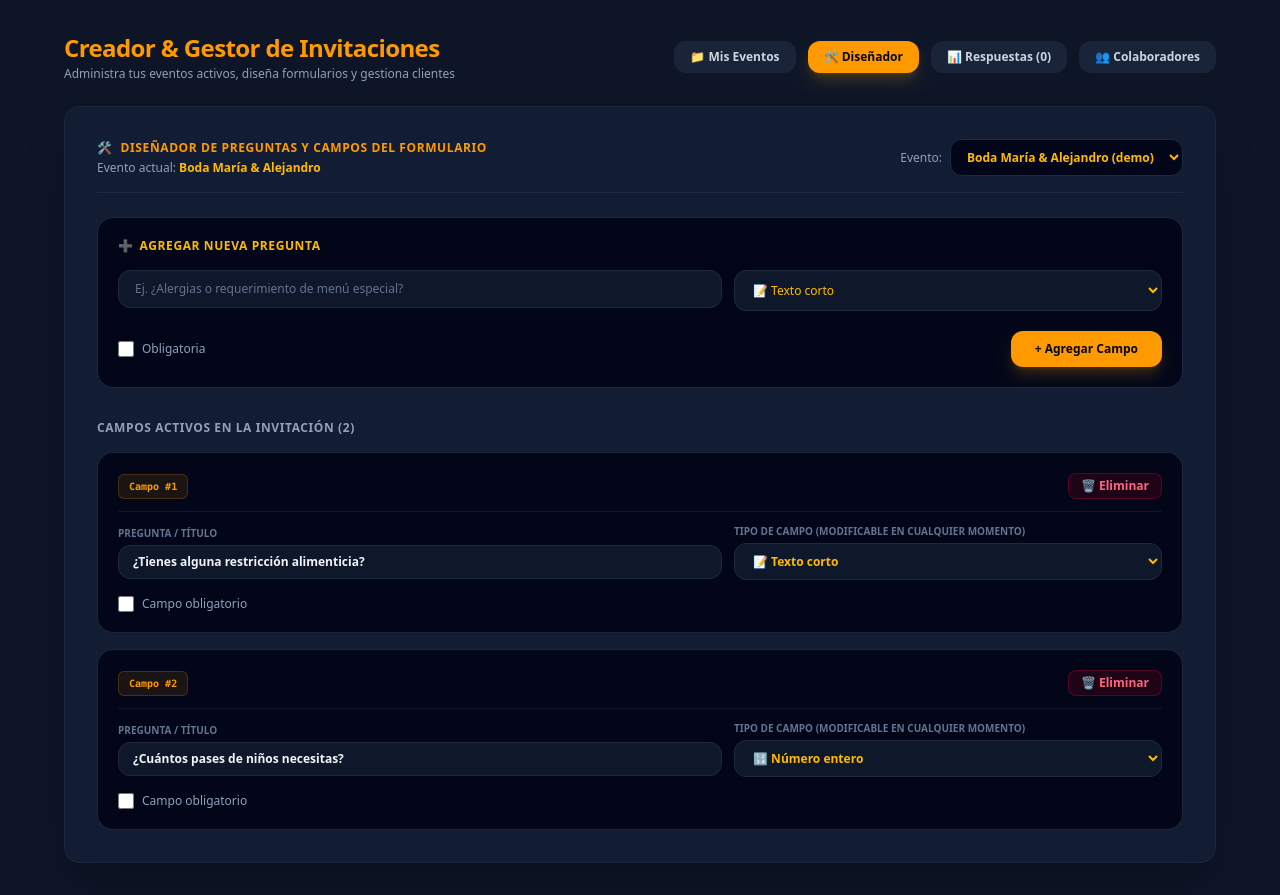
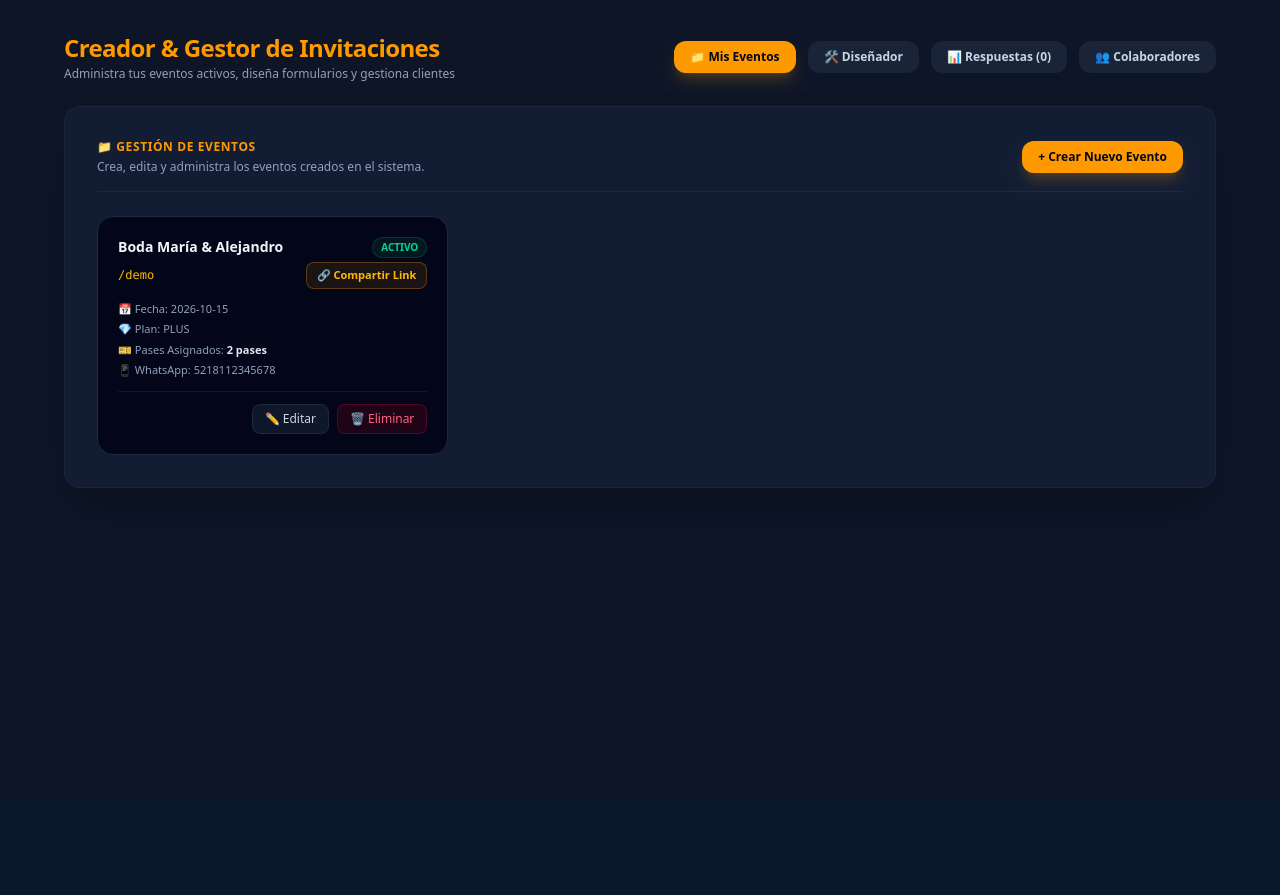
Before and after one commit to juancbtis258/invitation-engine, a Next.js app: page /admin in a window 1280 px wide. After the commit the page ends 800 px from the top, so only its background shows below. Built offline with nearby package versions, Linux system fonts and the light colour scheme.

Commit message:
Fix: restaurar seccion de pases y boton compartir link

```diff
--- a/app/admin/page.tsx
+++ b/app/admin/page.tsx
@@ -2,7 +2,6 @@
 
 import { useState, useEffect } from "react";
 
-// Tipos de campo Tally expandidos
 export type QuestionType =
   | "text"
   | "paragraph"
@@ -31,6 +30,7 @@ interface EventItem {
   plan: string;
   active: boolean;
   whatsappPhone: string;
+  pasesAsignados?: number; // Configuración de Pases
   questions: Question[];
 }
 
@@ -70,7 +70,9 @@ const TIPO_LABELS: Record<QuestionType, { name: string; icon: string }> = {
 export default function AdminDashboardPage() {
   const [tabActiva, setTabActiva] = useState<
     "eventos" | "disenador" | "respuestas" | "colaboradores"
-  >("disenador");
+  >("eventos");
+
+  const [copiadoSlug, setCopiadoSlug] = useState<string | null>(null);
 
   const [eventos, setEventos] = useState<EventItem[]>([
     {
@@ -81,6 +83,7 @@ export default function AdminDashboardPage() {
       plan: "PLUS",
       active: true,
       whatsappPhone: "5218112345678",
+      pasesAsignados: 2,
       questions: [
         {
           id: "q1",
@@ -109,6 +112,7 @@ export default function AdminDashboardPage() {
   const [modalDate, setModalDate] = useState("");
   const [modalPlan, setModalPlan] = useState("PLUS");
   const [modalWhatsapp, setModalWhatsapp] = useState("");
+  const [modalPases, setModalPases] = useState<number>(2);
   const [modalActive, setModalActive] = useState(true);
   const [editandoEventoId, setEditandoEventoId] = useState<string | null>(null);
 
@@ -163,6 +167,7 @@ export default function AdminDashboardPage() {
     setModalDate("");
     setModalPlan("PLUS");
     setModalWhatsapp("");
+    setModalPases(2);
     setModalActive(true);
     setMostrarModalEvento(true);
   };
@@ -175,6 +180,7 @@ export default function AdminDashboardPage() {
     setModalDate(ev.targetDate);
     setModalPlan(ev.plan);
     setModalWhatsapp(ev.whatsappPhone || "");
+    setModalPases(ev.pasesAsignados || 2);
     setModalActive(ev.active);
     setMostrarModalEvento(true);
   };
@@ -194,6 +200,7 @@ export default function AdminDashboardPage() {
                 targetDate: modalDate,
                 plan: modalPlan,
                 whatsappPhone: modalWhatsapp,
+                pasesAsignados: Number(modalPases),
                 active: modalActive,
               }
             : ev
@@ -208,6 +215,7 @@ export default function AdminDashboardPage() {
         plan: modalPlan,
         active: modalActive,
         whatsappPhone: modalWhatsapp,
+        pasesAsignados: Number(modalPases),
         questions: [],
       };
       setEventos([...eventos, nuevo]);
@@ -222,6 +230,13 @@ export default function AdminDashboardPage() {
     if (eventoSeleccionadoId === id && filtrados.length > 0) {
       setEventoSeleccionadoId(filtrados[0].id);
     }
+  };
+
+  const copiarLinkEvento = (slug: string) => {
+    const url = `${window.location.origin}/${slug}`;
+    navigator.clipboard.writeText(url);
+    setCopiadoSlug(slug);
+    setTimeout(() => setCopiadoSlug(null), 2500);
   };
 
   // Diseñador
@@ -352,7 +367,7 @@ export default function AdminDashboardPage() {
                   : "bg-slate-800/80 text-slate-300 hover:bg-slate-800"
               }`}
             >
-              🛠️ Diseñador
+              🛠️️ Diseñador
             </button>
 
             <button
@@ -418,10 +433,24 @@ export default function AdminDashboardPage() {
                         {ev.active ? "ACTIVO" : "INACTIVO"}
                       </span>
                     </div>
-                    <p className="text-xs font-mono text-amber-400 mt-1">/{ev.slug}</p>
+
+                    <div className="flex items-center justify-between mt-1">
+                      <p className="text-xs font-mono text-amber-400">/{ev.slug}</p>
+
+                      {/* BOTÓN COMPARTIR LINK RÁPIDO */}
+                      <button
+                        onClick={() => copiarLinkEvento(ev.slug)}
+                        className="text-[11px] font-bold text-amber-400 hover:text-amber-300 bg-amber-500/10 hover:bg-amber-500/20 border border-amber-500/30 px-2.5 py-1 rounded-lg transition-all cursor-pointer flex items-center gap-1"
+                        title="Copiar enlace de invitación"
+                      >
+                        {copiadoSlug === ev.slug ? "¡Copiado! 🚀" : "🔗 Compartir Link"}
+                      </button>
+                    </div>
+
                     <div className="text-[11px] text-slate-400 mt-3 space-y-1">
                       <p>📅 Fecha: {ev.targetDate || "Sin fecha"}</p>
                       <p>💎 Plan: {ev.plan}</p>
+                      <p>🎫 Pases Asignados: <span className="text-slate-200 font-bold">{ev.pasesAsignados ?? 2} pases</span></p>
                       <p>📱 WhatsApp: {ev.whatsappPhone || "No asignado"}</p>
                     </div>
                   </div>
@@ -585,7 +614,7 @@ export default function AdminDashboardPage() {
 
                       <div className="md:col-span-5">
                         <label className="block text-[10px] uppercase text-slate-500 font-bold mb-1">
-                          Tipo de campo (Modificable en cualquier momento)
+                          Tipo de campo
                         </label>
                         <select
                           value={q.type}
@@ -887,6 +916,17 @@ export default function AdminDashboardPage() {
                 </div>
               </div>
 
+              <div className="grid grid-cols-2 gap-3">
+                <div>
+                  <label className="block text-slate-400 font-bold mb-1">Pases Asignados (Boletos)</label>
+                  <input
+                    type="number"
+                    min="1"
+                    value={modalPases}
+                    onChange={(e) => setModalPases(Number(e.target.value))}
+                    className="w-full bg-slate-900 border border-slate-800 rounded-xl px-3 py-2 text-slate-100 focus:outline-none focus:border-amber-500"
+                  />
+                </div>
                 <div>
                   <label className="block text-slate-400 font-bold mb-1">WhatsApp Notificaciones</label>
                   <input
@@ -896,6 +936,7 @@ export default function AdminDashboardPage() {
                     onChange={(e) => setModalWhatsapp(e.target.value)}
                     className="w-full bg-slate-900 border border-slate-800 rounded-xl px-3 py-2 text-slate-100 focus:outline-none focus:border-amber-500"
                   />
+                </div>
               </div>
 
               <div className="pt-2 flex items-center justify-between">
```
Lines whose indentation alone changed are shown as unchanged.
